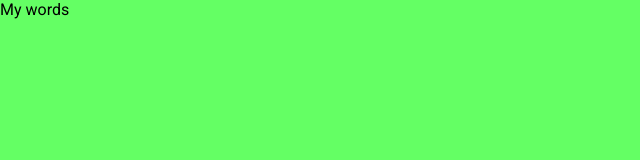
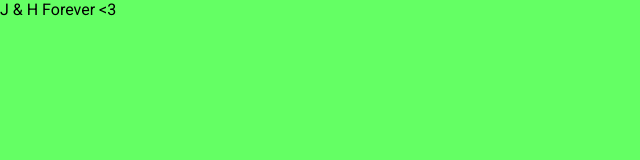
Before and after one commit to jgarrett-tn/TestWebpage, a plain HTML site: page index.html in a window 1280 px wide. Shown: the full height of the page, 0-640 px from the left. Drawn offline with Linux system fonts and the light colour scheme.

Commit message:
Update index.html

```diff
--- a/index.html
+++ b/index.html
@@ -10,7 +10,8 @@
 </head>
 
 <body>
-    <p>My words</p>
+    <p></p>
+    <p> J & H Forever <3 </p>
 </body>
 
 </html>
```
